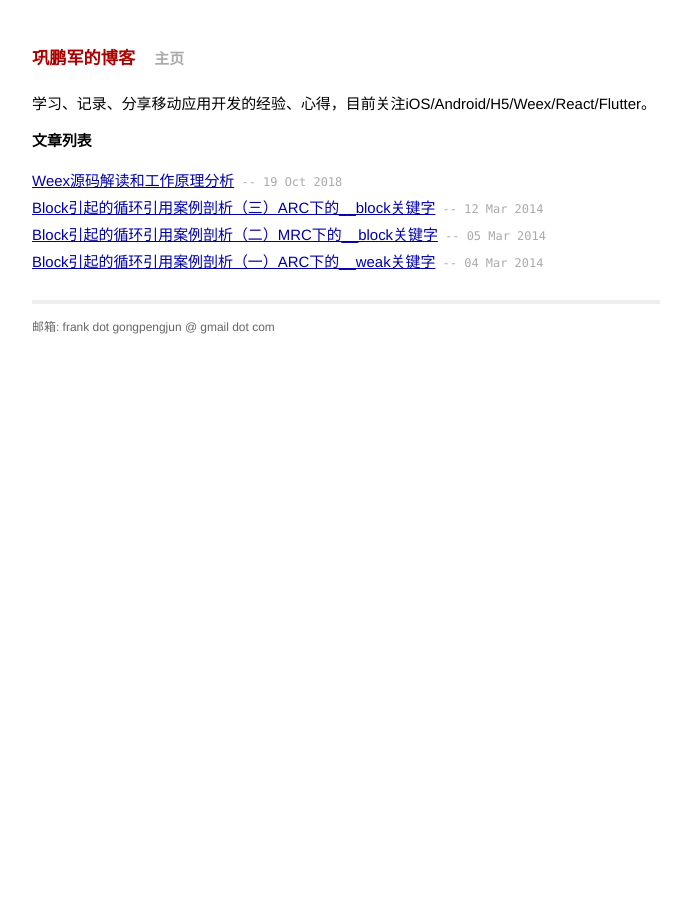
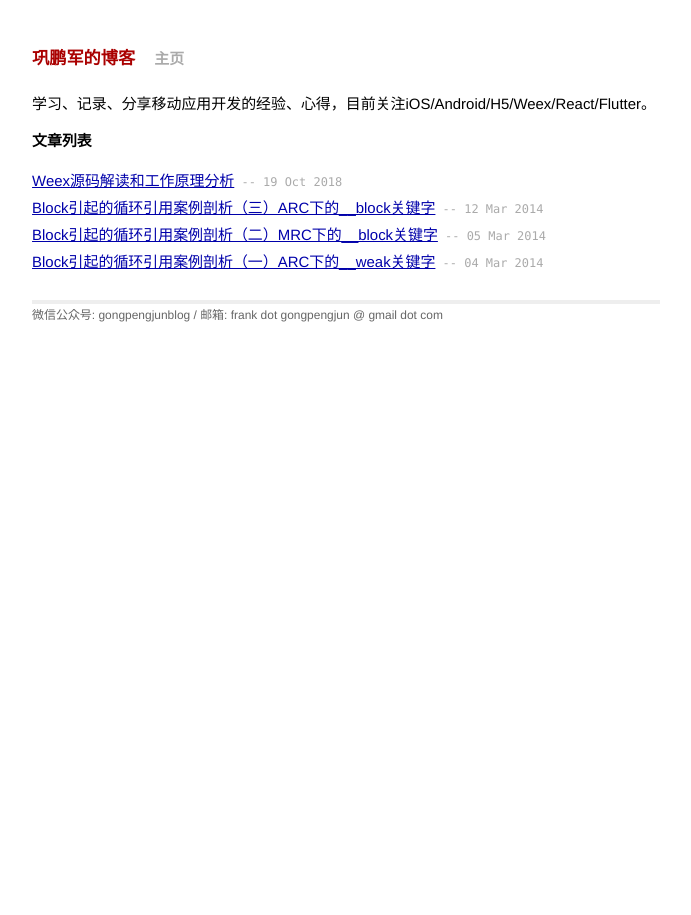
Before and after one commit to gongpengjun/gongpengjun.github.io, a Jekyll site: the page built from index.html, in a window 1280 px wide. Shown: the whole page, without its empty margins (294-985 px from the left). Built offline with Jekyll 4.4.1, drawn with Linux system fonts in a browser that asks for light colours.

Commit message:
添加微信公众号

```diff
--- a/_layouts/default.html
+++ b/_layouts/default.html
@@ -24,7 +24,7 @@
           {{ content }}
 
           <div class="footer">
-            <p>邮箱: frank dot gongpengjun @ gmail dot com</p>
+            微信公众号: gongpengjunblog / 邮箱: frank dot gongpengjun @ gmail dot com
           </div>
         </div>
 
--- a/index.html
+++ b/index.html
@@ -1,6 +1,6 @@
 ---
 layout: default
-title: iOS开发实战
+title: 巩鹏军的博客
 ---
 
 <div id="home">
```
